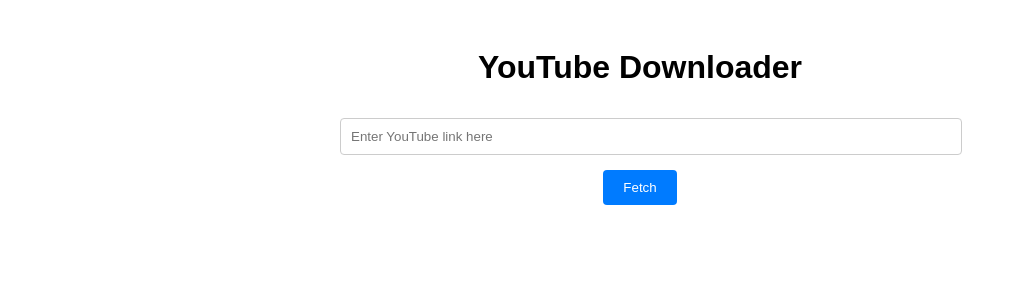
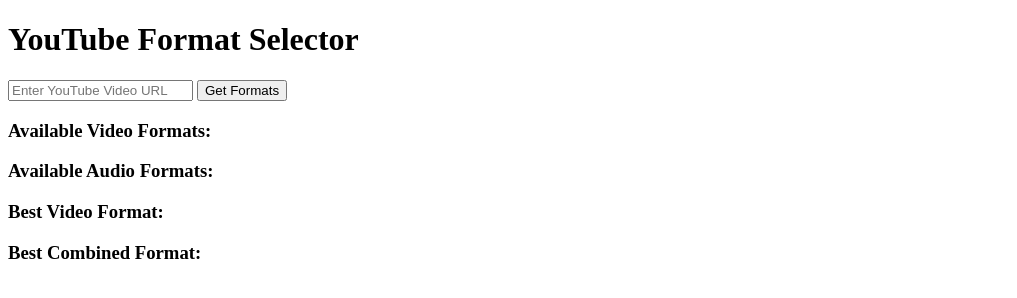
Before and after one commit to Enoughkaran69/combine, a website: page index.html in a window 1280 px wide. Shown: the whole page, without its empty margins (0-1017 px from the left). Drawn offline with Linux system fonts and the light colour scheme.

Commit message:
Update index.html

```diff
--- a/index.html
+++ b/index.html
@@ -3,84 +3,66 @@
 <head>
     <meta charset="UTF-8">
     <meta name="viewport" content="width=device-width, initial-scale=1.0">
-  <title>YouTube Downloader</title>
-  <style>
-    body {
-      font-family: Arial, sans-serif;
-      text-align: center;
-      padding: 20px;
-    }
-    .container {
-      max-width: 600px;
-      margin: 0 auto;
-    }
-    input[type="text"] {
-      width: 100%;
-      padding: 10px;
-      margin: 10px 0;
-      border: 1px solid #ccc;
-      border-radius: 4px;
-    }
-    button {
-      padding: 10px 20px;
-      margin: 5px;
-      background-color: #007BFF;
-      color: #fff;
-      border: none;
-      border-radius: 4px;
-      cursor: pointer;
-    }
-    button:hover {
-      background-color: #0056b3;
-    }
-    .downloads {
-      margin-top: 20px;
-    }
-    .download-button {
-      display: block;
-      margin: 10px 0;
-    }
-  </style>
+    <title>YouTube Format Selector</title>
 </head>
 <body>
-  <div class="container">
-    <h1>YouTube Downloader</h1>
-    <input id="youtubeUrl" type="text" placeholder="Enter YouTube link here" />
-    <button id="fetchButton">Fetch</button>
-    <div id="downloads" class="downloads"></div>
-  </div>
+    <h1>YouTube Format Selector</h1>
+    <input type="text" id="video-url" placeholder="Enter YouTube Video URL" />
+    <button onclick="fetchFormats()">Get Formats</button>
+
+    <h3>Available Video Formats:</h3>
+    <ul id="video-formats"></ul>
+
+    <h3>Available Audio Formats:</h3>
+    <ul id="audio-formats"></ul>
+
+    <h3>Best Video Format:</h3>
+    <p id="best-video"></p>
+
+    <h3>Best Combined Format:</h3>
+    <p id="best-combined"></p>
+
     <script>
-    document.getElementById("fetchButton").addEventListener("click", async () => {
-      const url = document.getElementById("youtubeUrl").value;
-      if (!url) {
-        alert("Please enter a YouTube link!");
-        return;
-      }
-
-      const response = await fetch("/api/fetchVideoInfo", {
+        async function fetchFormats() {
+            const videoUrl = document.getElementById("video-url").value;
+            const response = await fetch("api/get_video_formats", {
                 method: "POST",
-        headers: { "Content-Type": "application/json" },
-        body: JSON.stringify({ url }),
+                headers: {
+                    "Content-Type": "application/json"
+                },
+                body: JSON.stringify({ video_url: videoUrl })
             });
 
+            if (response.ok) {
                 const data = await response.json();
-      const downloadsDiv = document.getElementById("downloads");
-      downloadsDiv.innerHTML = "";
 
-      if (data.error) {
-        downloadsDiv.innerHTML = `<p style="color: red;">${data.error}</p>`;
-        return;
+                // Display video formats
+                const videoList = document.getElementById("video-formats");
+                videoList.innerHTML = "";
+                data.video_formats.forEach(format => {
+                    const listItem = document.createElement("li");
+                    listItem.textContent = `ID: ${format.format_id}, ${format.resolution} - ${format.file_size_mb} MB`;
+                    videoList.appendChild(listItem);
+                });
+
+                // Display audio formats
+                const audioList = document.getElementById("audio-formats");
+                audioList.innerHTML = "";
+                data.audio_formats.forEach(format => {
+                    const listItem = document.createElement("li");
+                    listItem.textContent = `ID: ${format.format_id}, ${format.type} - ${format.bitrate} kbps - ${format.file_size_mb} MB`;
+                    audioList.appendChild(listItem);
+                });
+
+                // Best video format
+                document.getElementById("best-video").textContent = `Resolution: ${data.best_video.resolution}, Size: ${data.best_video.file_size_mb} MB`;
+
+                // Best combined format
+                document.getElementById("best-combined").textContent = `Resolution: ${data.best_combined.resolution}, Size: ${data.best_combined.file_size_mb} MB`;
+            } else {
+                alert("Error: " + response.statusText);
             }
-
-      data.formats.forEach(format => {
-        const button = document.createElement("a");
-        button.href = format.url;
-        button.target = "_blank";
-        button.className = "download-button";
-        button.innerText = `Download ${format.quality} (${format.type})`;
-        downloadsDiv.appendChild(button);
-      });
-    });
+        }
     </script>
 </body>
 </html>
```
Lines whose indentation alone changed are shown as unchanged.
